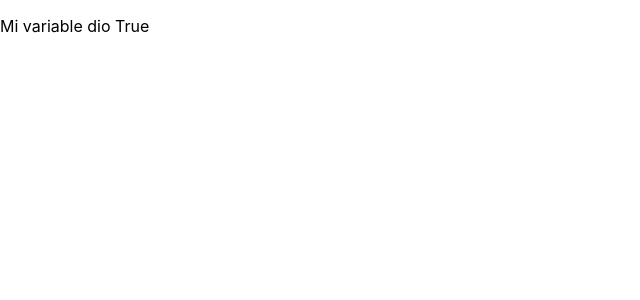
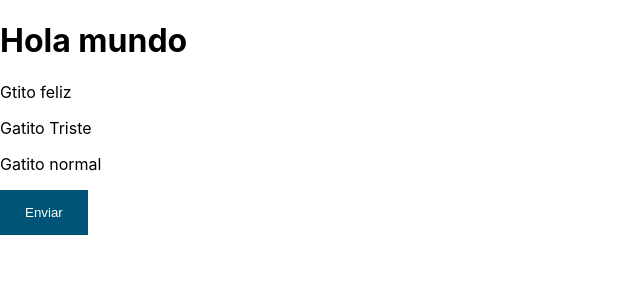
Before and after one commit to alonso1298/Introduccion-a-React, a React (Create React App) app in the folder mi-app/: page / in a window 1280 px wide. Shown: the top 300 px of the page, without its empty margins (0-640 px from the left). Built offline with nearby package versions, Linux system fonts and the light colour scheme.

Commit message:
Listas y Keys en react

```diff
--- a/mi-app/src/App.js
+++ b/mi-app/src/App.js
@@ -1,7 +1,12 @@
 import Button from "./Button";
 
+const arr = [
+    'Gtito feliz',
+    'Gatito Triste',
+    'Gatito normal'
+]
 const App = () => {
-    const miVariable = true;
+    const miVariable = false;
 
     if (miVariable) {
         return <p>Mi variable dio True</p>
@@ -9,6 +14,7 @@ const App = () => {
     return(
         <div>
             <h1 onClick={(e) => console.log('Click', e)}>Hola mundo</h1>
+            {arr.map(gatos => <p key={gatos}>{gatos}</p>)}
             <Button onClick={() => console.log('Clickeado')}>
                 Enviar
             </Button>
```
